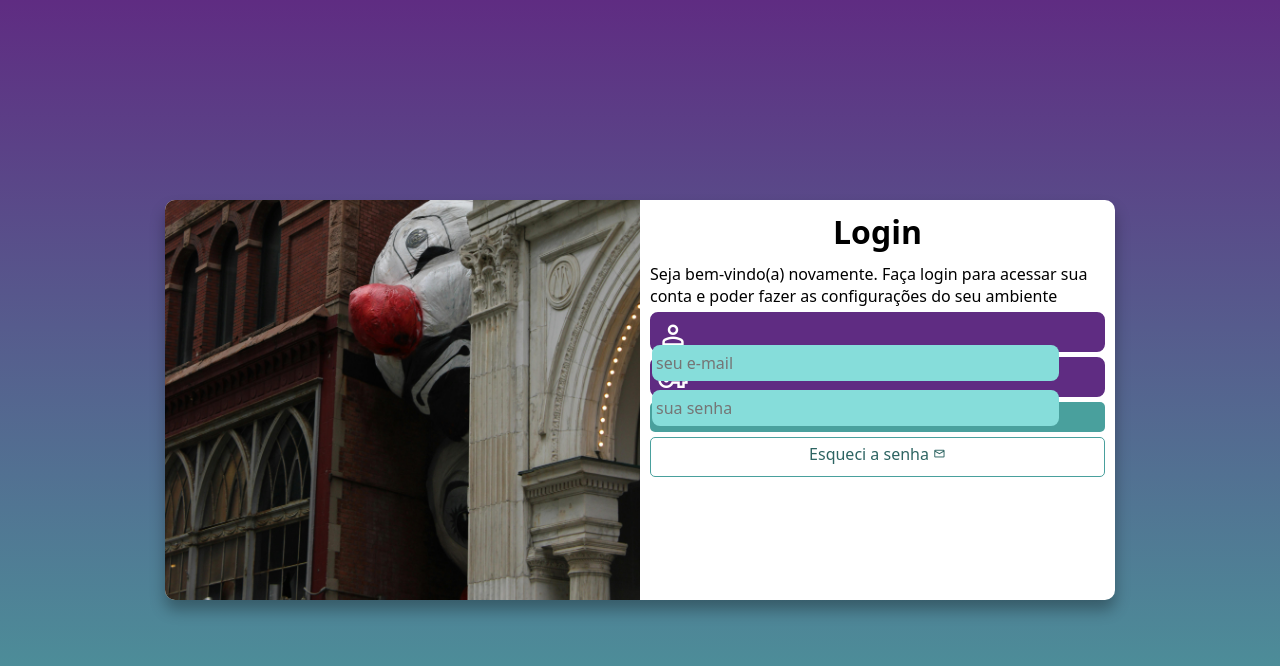
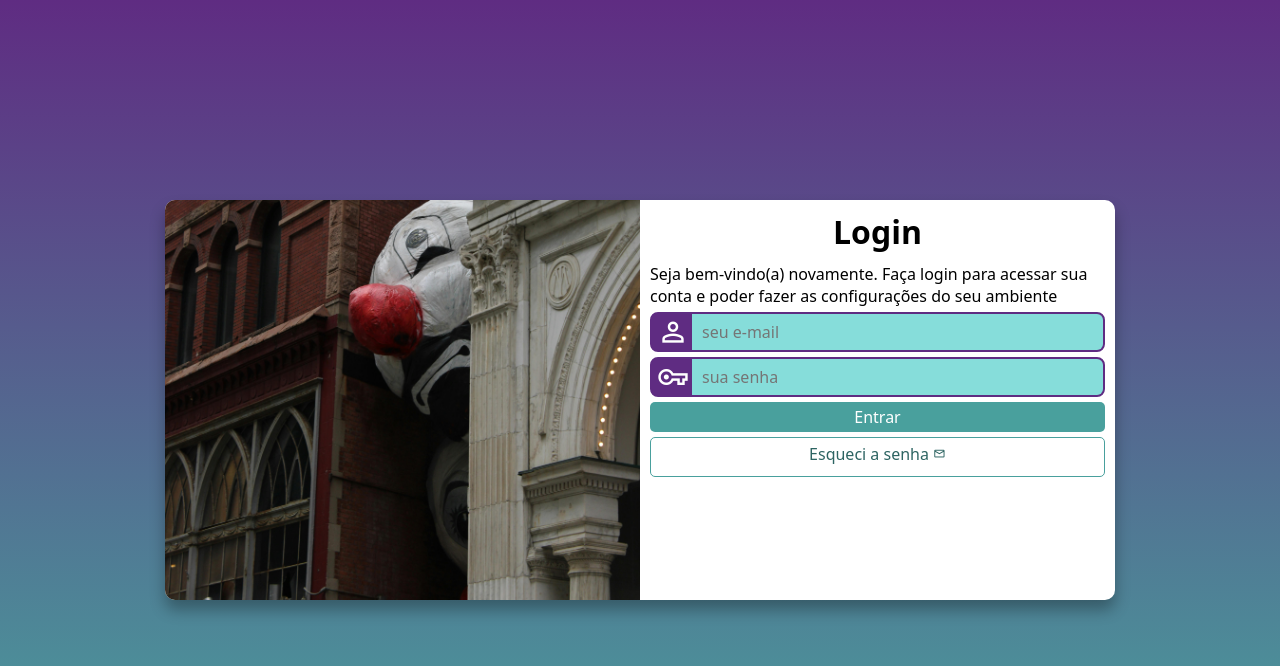
Before and after one commit to GuiVasconcelosDev/projeto-login, a PHP site: page / in a window 1280 px wide. Shown: the top 666 px of the page. Run offline with PHP 8.4, Linux system fonts and the light colour scheme.

Commit message:
cmtf 1.3

```diff
--- a/estilos/login.css
+++ b/estilos/login.css
@@ -71,6 +71,10 @@ form > div.campo {
     height: 40px;
     border-radius: 8px;
     margin: 5px 0px;
+
+    display: flex;
+    align-items: center;
+    overflow: hidden;
 }
 
 div.campo > label {
@@ -81,18 +85,25 @@ div.campo > span {
     color: white;
     font-size: 2em;
     width: 40px;
+    text-align: center;
     padding: 5px;
+    flex-shrink: 0;
 }
 
 div.campo > input {
     background-color: #86ddda;
     font-size: 1em;
-    width: calc(100% - 44px);
-    transform: translateY(-11px);
+    border: none;
+
     height: 100%;
-    border: 0px;
-    border-radius: 8px;
-    padding: 4px;
+    flex: 1;
+    padding: 0 10px;
+    border-radius: 0;
+    outline: none;
+
+    transform: none;
+    margin: 0;
+    width: auto;
 }
 
 div.campo > input:focus-within {
```
